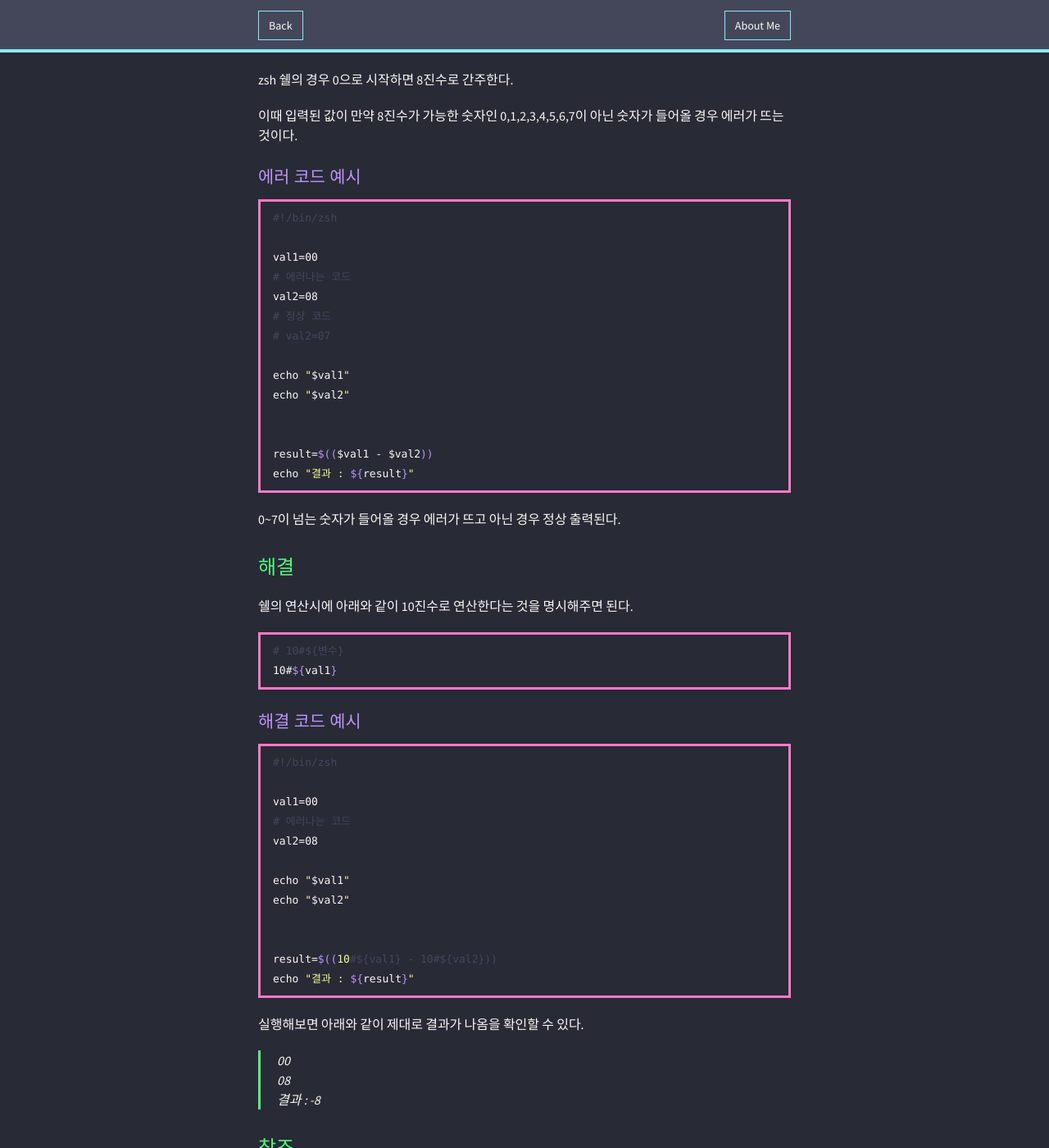
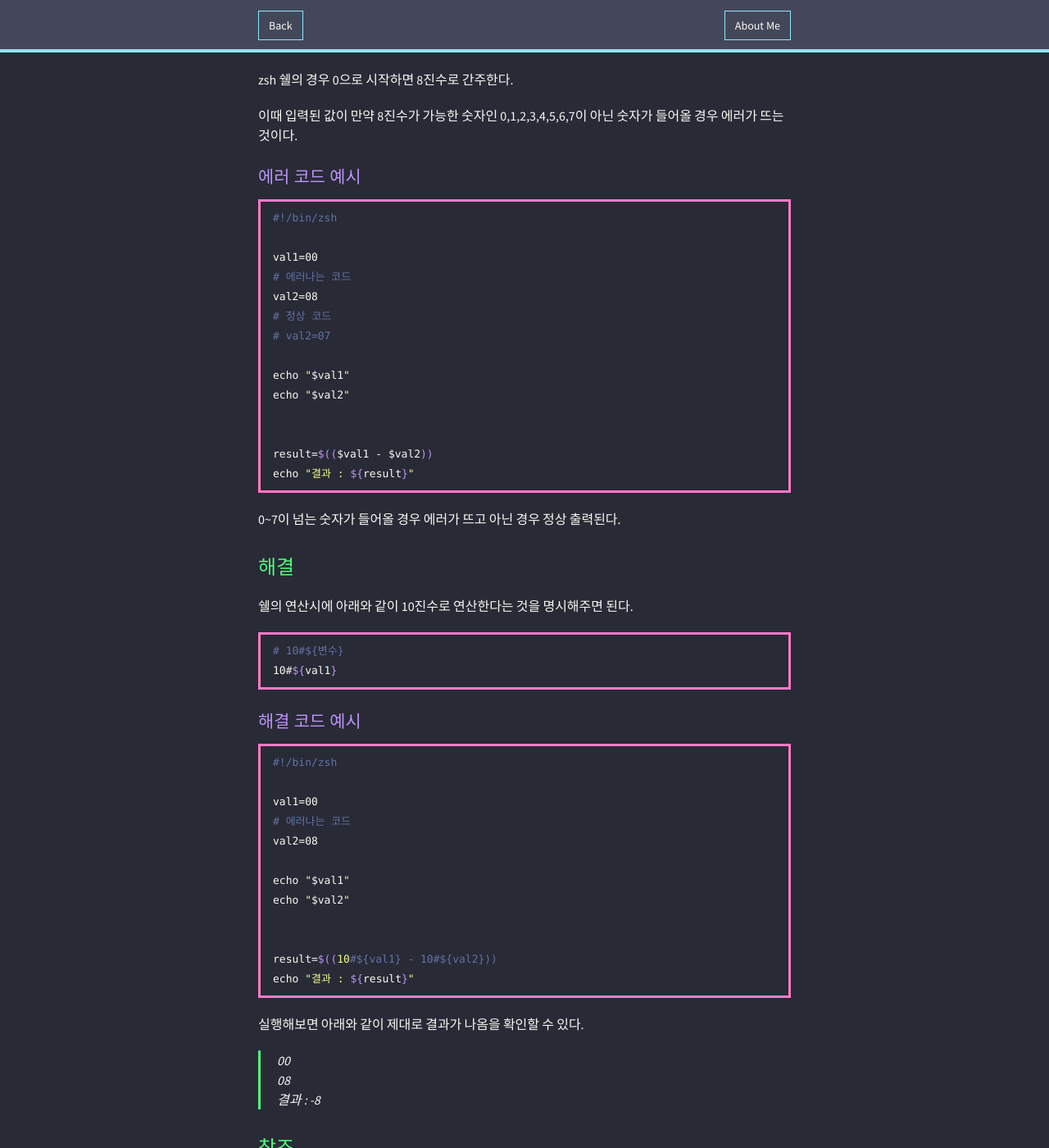
Before and after one commit to devj-luke/devj-luke.github.io, a Jekyll site: the page built from _posts/2023-08-30-value too great for base (error token is 08 ) 에러해결.md, in a window 1280 px wide and 1400 px high, scrolled down 393 px. Shown: the whole window at 82% size. Built offline with Jekyll 4.4.1, drawn with Linux system fonts in a browser that asks for light colours; nearby versions of some CDN libraries.

Commit message:
코드 하이라이트 색상 잘 안 보여서 색상 변경

```diff
--- a/_sass/rouge-dracula.scss
+++ b/_sass/rouge-dracula.scss
@@ -13,7 +13,7 @@
   background-color: #ff79c6;
 }
 .highlight .c, .highlight .cd, .highlight .cm, .highlight .c1, .highlight .cs {
-  color: #44475a;
+  color: #6272a4;
 }
 .highlight .cp {
   color: #50fa7b;
```
